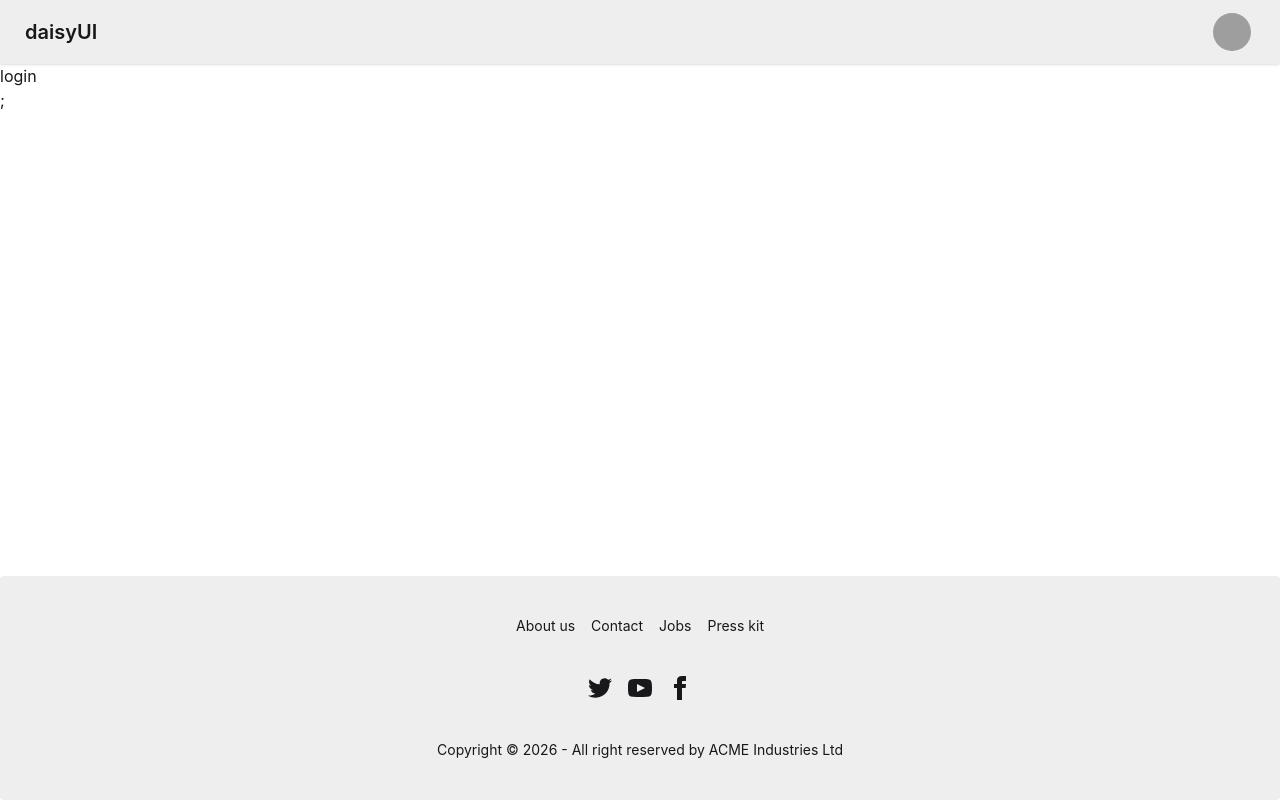
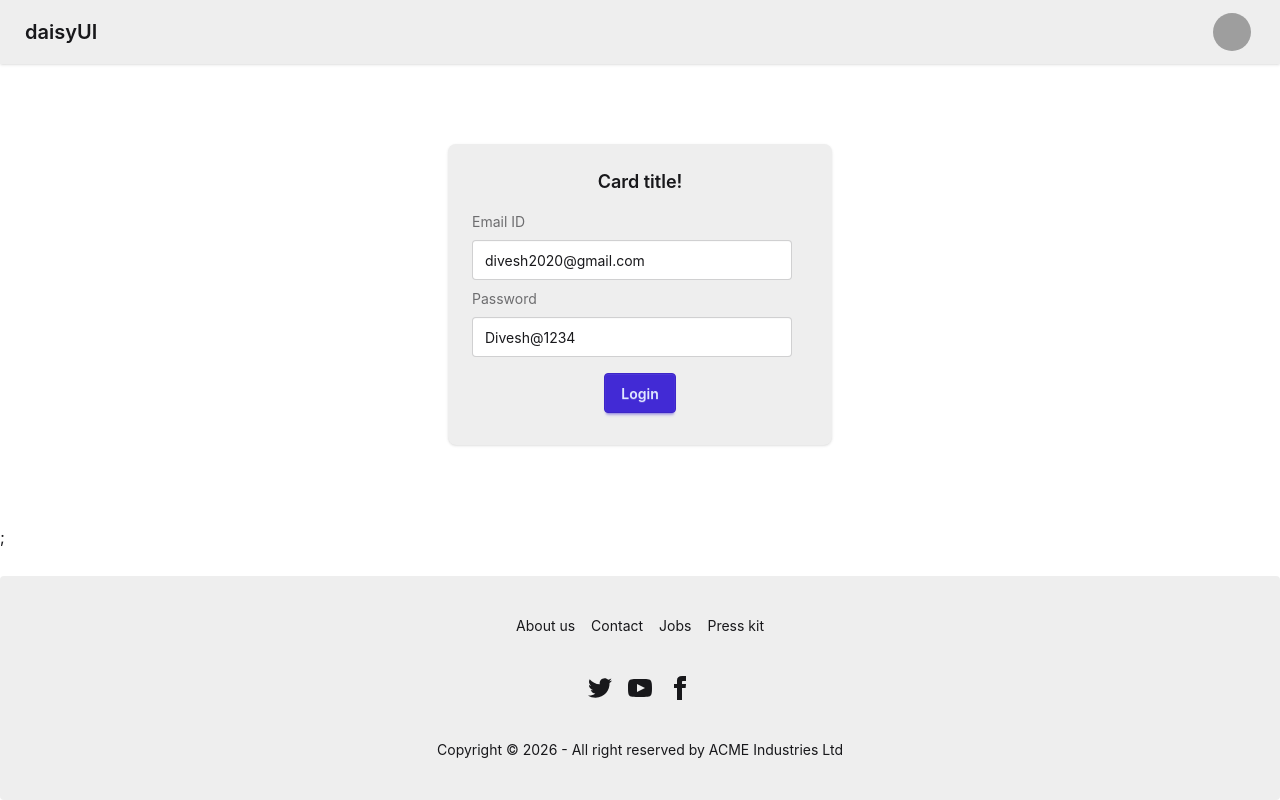
Before and after one commit to Ashu-tosh945695/devTinder-web, a React (Vite) app in the folder devTinder-web/: page /login in a window 1280 px wide. Built offline with nearby package versions, Linux system fonts and the light colour scheme; grey boxes are pictures that could not be loaded.

Commit message:
cors an connect frontend login page to backend

```diff
--- a/devTinder-web/package.json
+++ b/devTinder-web/package.json
@@ -10,7 +10,9 @@
     "preview": "vite preview"
   },
   "dependencies": {
+    "@reduxjs/toolkit": "^2.12.0",
     "@tailwindcss/vite": "^4.3.0",
+    "axios": "^1.16.1",
     "react": "^19.2.6",
     "react-dom": "^19.2.6",
     "react-router-dom": "^7.15.1",
--- a/devTinder-web/src/Login.jsx
+++ b/devTinder-web/src/Login.jsx
@@ -1,9 +1,59 @@
+import { useState } from "react";
+import axios from "axios";
 const Login = ()=>{
-    return(
-        <div>
-            login
+
+    const [emailId, setEmailId] = useState("divesh2020@gmail.com");
+
+    const [password, setPassword] = useState("Divesh@1234");
+
+    const handleLogin = async () =>{
+        try{
+          const res = await axios.post("http://localhost:3000/login", {
+            emailId, password
+          },{withCredentials:true});
+        }catch(err){
+            console.error(err)
+        }
+    }
+    return (
+      <div className="flex justify-center my-20">
+        <div className="card bg-base-300 w-96 shadow-sm">
+          <div className="card-body">
+            <h2 className="card-title justify-center">Card title!</h2>
+            <div>
+              <label className="form-control w-full max-w-xs">
+                <div className="label">
+                  <span className="label-text my-2">Email ID</span>
+                </div>
+                <input
+                  type="text"
+                  value={emailId}
+                  className="input input-bordered w-full max-w-xs"
+                  onChange={(e) => setEmailId(e.target.value)}
+                />
+              </label>
+
+              <label className="form-control w-full max-w-xs">
+                <div className="label">
+                  <span className="label-text my-2">Password</span>
+                </div>
+                <input
+                  type="text"
+                  value={password}
+                  className="input input-bordered w-full max-w-xs"
+                  onChange={(e) => setPassword(e.target.value)}
+                />
+              </label>
+            </div>
+            <div className="card-actions justify-center">
+              <button className="btn btn-primary my-2" onClick={handleLogin}>
+                Login
+              </button>
+            </div>
+          </div>
         </div>
-    )
+      </div>
+    );
 }
 
 export default Login;
--- /dev/null
+++ b/devTinder-web/src/utils/appStore.js
@@ -0,0 +1,3 @@
+
+
+const appStore = con
```
Also changed, not shown: 1 other file (tests, documents, lock files or other folders).
